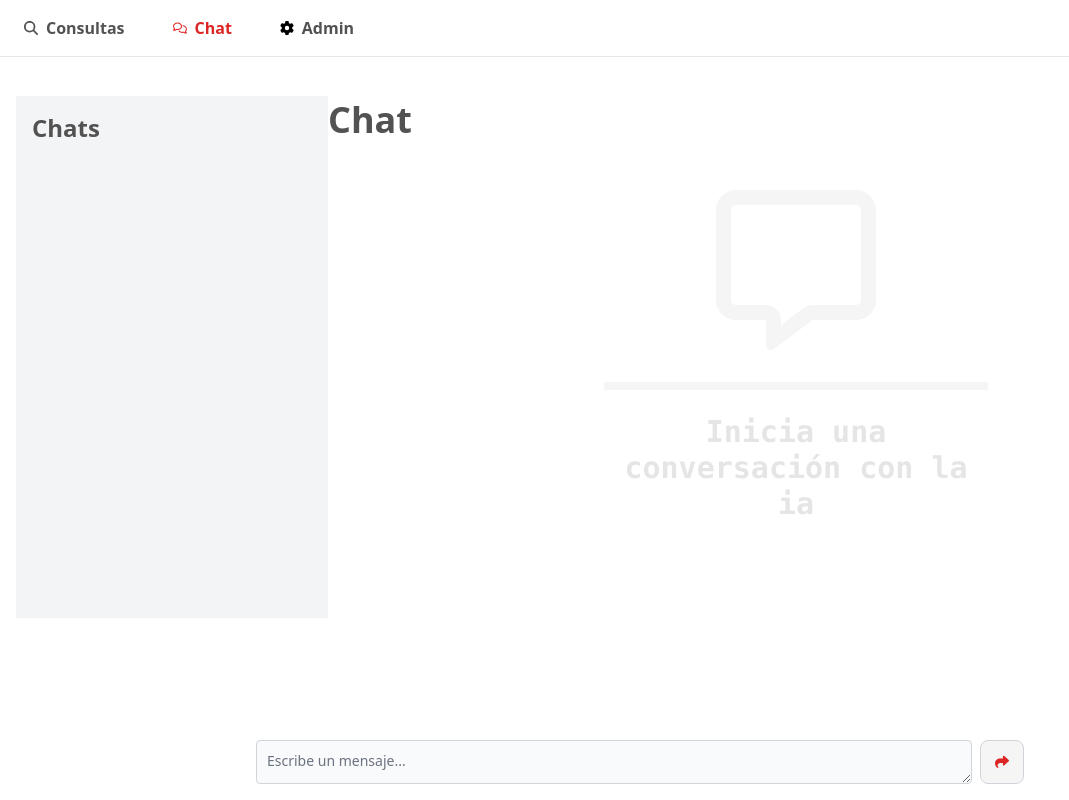
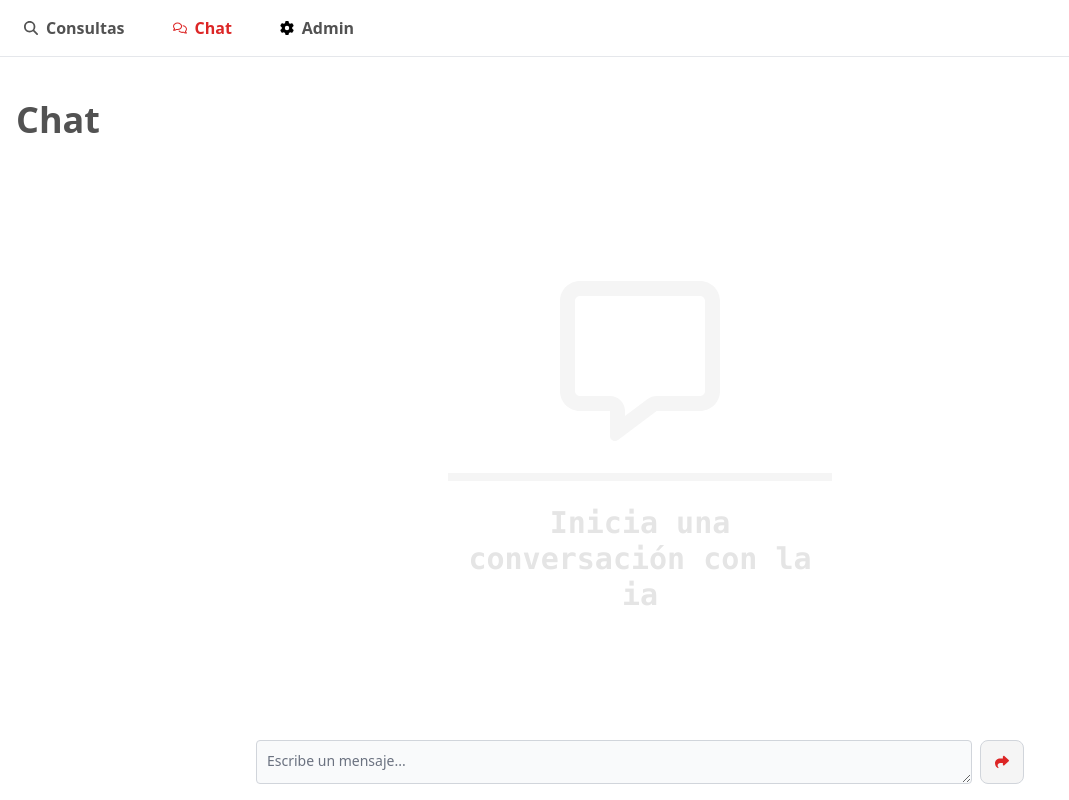
Before and after one commit to kevinfdezdelanda/chatbot_sarenet, a Django app: page /chat/ in a window 1280 px wide. Shown: the whole page, without its empty margins (0-1069 px from the left). Run offline with Django 5.2, Linux system fonts and the light colour scheme; data that the repository does not hold is empty; some libraries are stand-ins or nearby versions.

Commit message:
Revert "Merge branch 'badr' into titulos-chat"
This reverts commit 778241b749aa9c8c32db79e78ec5586bdfd6007b, reversing
changes made to 783e34ddb5283c72e98d97d6bf6fdf15178fda1e.

```diff
--- a/app_sarebot/static/chat/chat.js
+++ b/app_sarebot/static/chat/chat.js
@@ -23,33 +23,6 @@ window.onload = function () {
 	const textArea = document.getElementById('prompt-textarea');
 	const chatbox = document.getElementById('chatbox');
 	const idchat = generarID();
-
-	// Obtener el listado de chats
-	try{
-		fetch('listar_chats')
-        .then(response => response.json())
-        .then(data => {
-            const chatListUl = document.getElementById('chat-list-ul');
-            data.forEach(chat => {
-				console.log("entra2	")
-                const li = document.createElement('li');
-                const a = document.createElement('a');
-                a.href = `#`;
-                a.textContent = `${chat.id} - ${chat.titulo}`;
-                a.dataset.chatId = chat.id;
-                a.addEventListener('click', function(event) {
-                    event.preventDefault();
-                    cargarChats(this.dataset.chatId);
-                });
-                li.appendChild(a);
-                chatListUl.appendChild(li);
-            });
-        })
-        .catch(error => console.error('Error fetching chat list:', error));
-	}catch (error) {
-		console.error('Error parsing JSON:', error, 'Raw Data:', event.data);
-	}
-
 	// Funcion para que cuando pulse la tecla "ENTER" envie el mensaje
 	textArea.addEventListener('keypress', (event) => {
 		if (event.key === 'Enter' && !event.shiftKey) {
@@ -419,65 +392,3 @@ function insertar_val(idBot) {
 		}
 	});
 }
-
-// Función para agregar mensaje de la ia que esta guardado en el registro de la ia
-function addMessageToChatboxChatHistory(message) {
-	// Crear un nuevo div para el mensaje
-	const messageDiv = document.createElement('div');
-	messageDiv.className = 'flex w-full text-token-text-primary px-4 py-2 justify-center text-base';
-
-	// Estructura del mensaje
-	messageDiv.innerHTML = `
-	<div class="flex flex-1 text-base mx-auto gap-3 md:px-5 lg:px-1 xl:px-5 md:max-w-3xl lg:max-w-[50rem] xl:max-w-[64rem]">
-		<div class="flex-shrink-0 flex flex-col relative items-end">
-			<div class="pt-0.5">
-			<div class="gizmo-shadow-stroke flex h-6 w-6 items-center justify-center overflow-hidden rounded-full bg-white p-1">
-				<img
-				alt="SareBot"
-				referrerpolicy="no-referrer"
-				loading="lazy"
-				width="24"
-				height="24"
-				decoding="async"
-				data-nimg="1"
-				class="rounded-sm"
-				src="/static/chat/images/sarebot.png"
-				style="color: transparent" />
-			</div>
-			</div>
-		</div>
-		<div class="relative flex w-full flex-col">
-			<div class="font-semibold select-none">SareBot</div>
-			<div class="flex flex-grow flex-col max-w-full">
-			<div class="min-h-[20px] text-message flex flex-col items-start">
-				<div>${message}</div>
-			</div>
-			</div>
-		</div>
-	</div>
-`;
-	// Agregar el mensaje al principio del chatbox
-	chatbox.append(messageDiv);
-}
-
-function cargarChats(chatId) {
-    const chatContainer = document.getElementById('chatbox');
-    fetch(`cargar_chats/?chat_id=${chatId}`)
-        .then(response => response.json())
-        .then(data => {
-            // Limpiar el contenedor antes de agregar nuevos chats
-            chatContainer.innerHTML = `
-                <div class="mb-1.5 flex items-center justify-between z-10 h-14 pb-2 font-semibold">
-                    <div class="flex items-center gap-2">
-                        <h1 class="text-4xl font-bold text-neutral-600">Chat</h1>
-                    </div>
-                </div>
-            `;
-
-            data.forEach(registro => {
-                addMessageToChatbox(registro.pregunta,"You")
-                addMessageToChatboxChatHistory(registro.respuesta)
-            });
-        })
-        .catch(error => console.error('Error loading chats:', error));
-}
--- a/app_sarebot/templates/app_sarebot/chat.html
+++ b/app_sarebot/templates/app_sarebot/chat.html
@@ -2,16 +2,10 @@
 <script type="text/javascript" src="{% static 'chat/chat.js' %}"></script>
 {% endblock %} {% comment %} {{ csrf_token }} {% endcomment %}
 <div class="flex h-full flex-col min-h-screen pt-24 container mx-auto px-4">
-	<div class="flex">
-		<!-- Chat List Container -->
-		<div id="chat-list" class="w-1/4 bg-gray-100 p-4">
-			<h2 class="text-2xl font-bold text-neutral-600">Chats</h2>
-			<ul id="chat-list-ul" class="list-disc list-inside mt-4"></ul>
-		</div>
 	<!-- Div con los chats y la barra superior -->
 	<div id="chatbox" class="flex-1 flex flex-col overflow-hidden h-full mb-24">
 		<!-- Barra superior (Actualmente solo tiene el titulo) -->
-			<div class="mb-1.5 flex items-center justify-between z-10 h-14 pb-2 font-semibold">
+		<div class="mb-1.5 flex items-center justify-between h-14 pb-2 font-semibold">
 			<div class="flex items-center gap-2">
 				<h1 class="text-4xl font-bold text-neutral-600">Chat</h1>
 			</div>
@@ -58,6 +52,5 @@
 			</form>
 		</div>
 	</div>
-	</div>
 	{% endblock %}
 </div>
--- a/theme/static/css/dist/styles.css
+++ b/theme/static/css/dist/styles.css
@@ -982,10 +982,6 @@ select {
   min-height: calc(100vh - 6rem);
 }
 
-.w-1\/4 {
-  width: 25%;
-}
-
 .w-10 {
   width: 2.5rem;
 }
@@ -1060,14 +1056,6 @@ select {
   resize: vertical;
 }
 
-.list-inside {
-  list-style-position: inside;
-}
-
-.list-disc {
-  list-style-type: disc;
-}
-
 .flex-row {
   flex-direction: row;
 }
@@ -1223,11 +1211,6 @@ select {
   background-color: rgb(0 0 0 / var(--tw-bg-opacity));
 }
 
-.bg-gray-100 {
-  --tw-bg-opacity: 1;
-  background-color: rgb(243 244 246 / var(--tw-bg-opacity));
-}
-
 .bg-gray-50 {
   --tw-bg-opacity: 1;
   background-color: rgb(249 250 251 / var(--tw-bg-opacity));
@@ -1417,11 +1400,6 @@ select {
 
 .\!text-nav {
   font-size: 16px !important;
-}
-
-.text-2xl {
-  font-size: 1.5rem;
-  line-height: 2rem;
 }
 
 .text-3xl {
```
Lines whose indentation alone changed are shown as unchanged.
